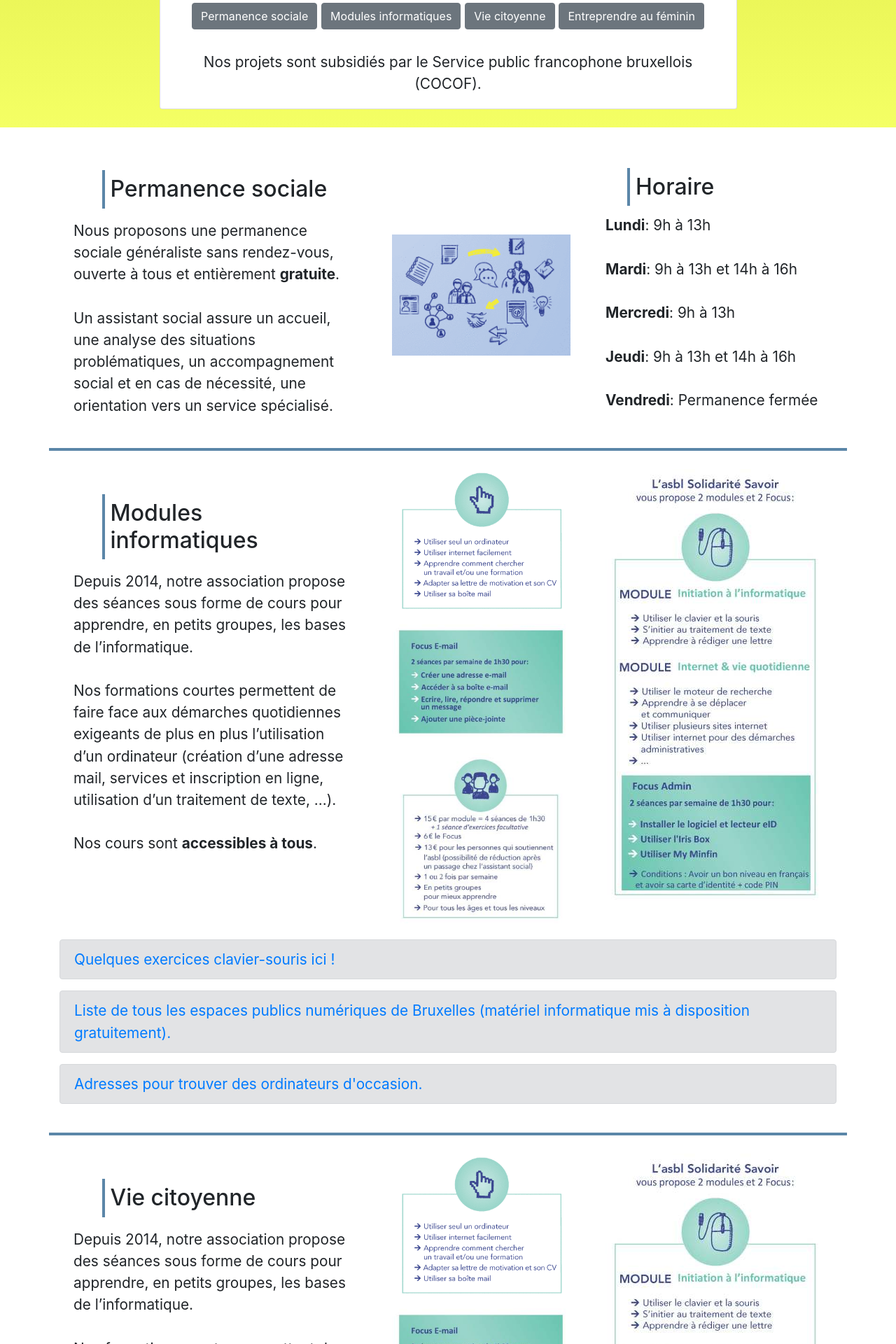
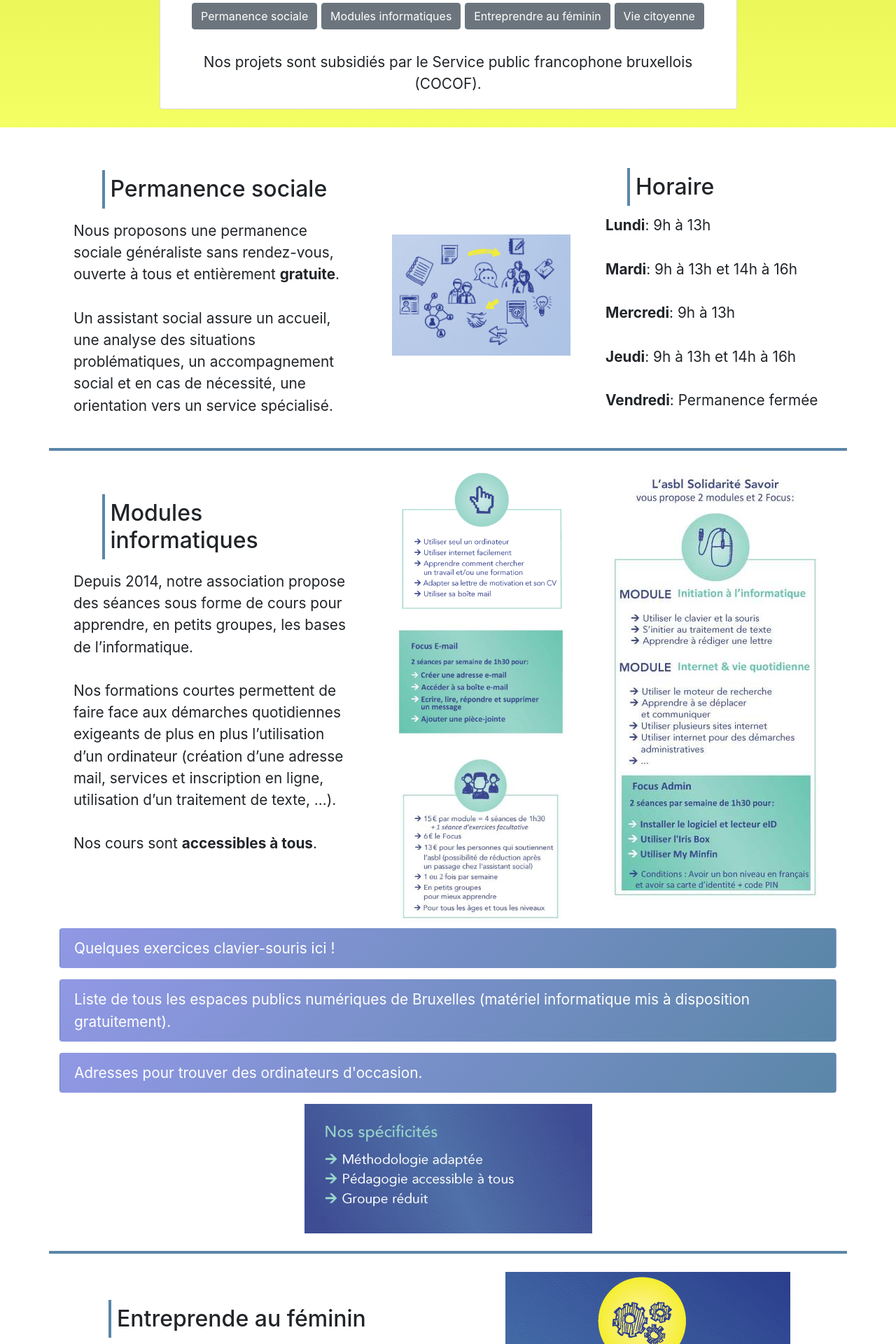
Before and after one commit to RomainVandevoorde/multipage-website-in-php, a PHP site: page /projets.php in a window 1280 px wide. Shown: the part 440-2360 px from the top of the page at 70% size. Run offline with PHP 8.4, Linux system fonts and the light colour scheme.

Commit message:
ProjetsPageEnd

```diff
--- a/assets/style/style.css
+++ b/assets/style/style.css
@@ -2,7 +2,7 @@ body {
   font-size: 1.3em;
 }
 
-.blueBack {
+.blueBackGrad {
   background-image: -moz-linear-gradient(135deg, #5b86a8, #9198e5);
   background-image: -webkit-linear-gradient(135deg, #5b86a8, #9198e5);
 }
@@ -10,6 +10,10 @@ body {
 .yellowBack {
   background-image: -moz-linear-gradient(#e2ed4d, #f4ff64);
   background-image: -webkit-linear-gradient(#e2ed4d, #f4ff64);
+}
+
+.blueBack {
+  background-color: #8a47e8;
 }
 
 .whiteFont {
@@ -77,6 +81,10 @@ body {
   .proImgTop {padding-top: 8rem}
 }
 
+@media screen and (min-width: 768px){
+  .proImgTop2 {padding-top: 4rem}
+}
+
 .proDiv {
   border-bottom: solid #5b86a8 4px;
 }
--- a/index.php
+++ b/index.php
@@ -6,7 +6,7 @@ require __DIR__.'/templates/header.php';
 
 <!-- 1 Card-Acceuil : need illustration to his right & link to Projets-page -->
 
-<div class="blueBack">
+<div class="blueBackGrad">
   <div class="container">
     <div class="row">
       <div class="col-sm-12 col-md-12 col-lg-8 col-xl-8">
@@ -74,7 +74,7 @@ require __DIR__.'/templates/header.php';
 
 <!-- 3 Card-CASG : to hidden -->
 
-<div class="blueBack">
+<div class="blueBackGrad">
 <div class="container">
     <div class="row">
       <div class="col-sm-12 col-md-12 col-lg-8 col-xl-8 offset-lg-4 offset-xl-4">
@@ -109,7 +109,7 @@ require __DIR__.'/templates/header.php';
     </div>
   </div>
 
-<!-- 3 Card-Soutenir & 4 Card-Volontaire -->
+<!-- 4 Card-Soutenir & 5 Card-Volontaire -->
 
 <div class="container">
   <div class="row">
--- a/projets.php
+++ b/projets.php
@@ -11,15 +11,15 @@ require __DIR__.'/templates/header.php';
      <div class="row justify-content-center">
        <div class="col-sm-12 col-md-12 col-lg-9 col-xl-9">
          <div class="card text-center">
-            <div class="card-header blueBack">
+            <div class="card-header blueBackGrad">
               <h2 class="card-title whiteFont">Nos projets</h2>
             </div>
             <div class="card-body">
               <p class="card-text">Notre approche vise à permettre à nos publics d’avoir plus de pouvoir d’action et d’influence sur leur environnement grâce à différents projets.</p>
               <a href="#permSoc" class="btn btn-secondary">Permanence sociale</a>
               <a href="#modInfo" class="btn btn-secondary">Modules informatiques</a>
-              <a href="#" class="btn btn-secondary">Vie citoyenne</a>
               <a href="#" class="btn btn-secondary">Entreprendre au féminin</a>
+              <a href="#viCi" class="btn btn-secondary">Vie citoyenne</a>
               <p class="card-text"></br>Nos projets sont subsidiés par le Service public francophone bruxellois (COCOF).</p>
             </div>
           </div>
@@ -81,55 +81,94 @@ require __DIR__.'/templates/header.php';
        <img src="assets/img/image-mi-2.jpg" class="img-fluid mx-auto d-block" alt="Responsive image">
      </div>
   </div>
-  <div class="row" id="modInfoLinks">
+  <!-- to hidden --------------------------->
+  <div class="row">
     <div class="col-sm-12 col-md-12 col-lg-12 col-xl-12">
-      <div class="alert alert-secondary" role="alert">
-        <a href="https://solidarite-savoir.be/exercices-par-module/" target="_blank">Quelques exercices clavier-souris ici !</a>
+      <div class="alert blueBackGrad" role="alert">
+        <a href="https://solidarite-savoir.be/exercices-par-module/" class="whiteFont" target="_blank">Quelques exercices clavier-souris ici !</a>
       </div>
-      <div class="alert alert-secondary" role="alert">
-        <a href="https://solidarite-savoir.be/espace-public-numerique/" target="_blank">Liste de tous les espaces publics numériques de Bruxelles (matériel informatique mis à disposition gratuitement).</a>
+      <div class="alert blueBackGrad" role="alert">
+        <a href="https://solidarite-savoir.be/espace-public-numerique/" class="whiteFont" target="_blank">Liste de tous les espaces publics numériques de Bruxelles (matériel informatique mis à disposition gratuitement).</a>
       </div>
-      <div class="alert alert-secondary" role="alert">
-        <a href="https://solidarite-savoir.be/ordinateurs-doccasion/" target="_blank">Adresses pour trouver des ordinateurs d'occasion.</a>
+      <div class="alert blueBackGrad" role="alert">
+        <a href="https://solidarite-savoir.be/ordinateurs-doccasion/" class="whiteFont" target="_blank">Adresses pour trouver des ordinateurs d'occasion.</a>
       </div>
     </div>
+  </div>
+  <div class="row">
+    <div class="col-sm-12 col-md-12 col-lg-12 col-xl-12">
+      <img src="assets/img/image-mi-5.png" class="img-fluid mx-auto d-block" alt="Responsive image">
+    </div>
+  </div>
+</div>
+
+<!-- Div-Entreprendre-au-féminin -->
+
+<div class="container proDiv" id="enFe">
+  <div class="row">
+    <div class="col-sm-12 col-md-12 col-lg-6 col-xl-6">
+      <div class="card proCard">
+        <div class="card-body">
+          <h2 class="card-title proTitle">Entreprende au féminin</h2>
+          <p class="card-text">Solidarité Savoir soutient depuis 2014 les femmes qui souhaitent développer un projet social et/ou commercial sur la région bruxelloise. </br></br>Des rencontres et des formations courtes sont proposées chaque année sur diverses thématiques (création d’asbl, recherche de subsides, créativité, gestion financière, …).<br><br>Pour être tenu informé des prochaines dates : <a href="contact.php">Contactez nous</a></p>
+        </div>
+      </div>
+     </div>
+     <div class="col-sm-12 col-md-12 col-lg-6 col-xl-6">
+       <img src="assets/img/image-enfé-1.png" class="img-fluid mx-auto d-block" alt="Schéma Permanence Sociale">
+     </div>
   </div>
 </div>
 
 <!-- Div-Vie-Citoyenne -->
 
-<div class="container proDiv" id="modInfo">
+<div class="container proDiv" id="viCi">
   <div class="row">
     <div class="col-sm-12 col-md-12 col-lg-5 col-xl-5">
       <div class="card proCard">
         <div class="card-body">
           <h2 class="card-title proTitle">Vie citoyenne</h2>
-          <p class="card-text">Depuis 2014, notre association propose des séances sous forme de cours pour apprendre, en petits groupes, les bases de l’informatique.</br></br> Nos formations courtes permettent de faire face aux démarches quotidiennes exigeants de plus en plus l’utilisation d’un ordinateur (création d’une adresse mail, services et inscription en ligne, utilisation d’un traitement de texte, …).</br></br>Nos cours sont <b>accessibles à tous</b>.</p>
+          <p class="card-text">	Depuis janvier 2016, notre association propose des modules <b>gratuits</b> d’initiation à la vie citoyenne dans le cadre du programme local de Cohésion sociale de la commune de Molenbeek-St-Jean.
+          </br></br>L’ensemble de nos animateurs a participé à la formation de formateurs à la citoyenneté au <a href="http://www.cbai.be/ target="_blank"">Centre Bruxellois d’Action Interculturelle (CBAI)</a>.</p>
         </div>
       </div>
      </div>
      <div class="col-sm-12 col-md-6 col-lg-3 col-xl-3">
-       <img src="assets/img/image-mi-1.png" class="img-fluid mx-auto d-block" alt="Responsive image">
-       <img src="assets/img/image-mi-3.jpg" class="img-fluid mx-auto d-block" alt="Responsive image">
-       <img src="assets/img/image-mi-4.jpg" class="img-fluid mx-auto d-block" alt="Responsive image">
+       <img src="assets/img/image-vici-1.png" class="img-fluid mx-auto d-block" alt="Responsive image">
      </div>
      <div class="col-sm-12 col-md-6 col-lg-4 col-xl-4">
-       <img src="assets/img/image-mi-2.jpg" class="img-fluid mx-auto d-block" alt="Responsive image">
+       <img src="assets/img/image-vici-2.png" class="img-fluid mx-auto d-block" alt="Responsive image">
      </div>
   </div>
-  <div class="row" id="modInfoLinks">
+  <div class="row">
+    <div class="col-sm-12 col-md-6 col-lg-4 col-xl-4">
+      <img src="assets/img/image-vici-3.jpg" class="img-fluid mx-auto d-block" alt="Responsive image">
+    </div>
+    <div class="col-sm-12 col-md-6 col-lg-4 col-xl-4">
+      <img src="assets/img/image-vici-5.png" class="img-fluid mx-auto d-block proImgTop2" alt="Responsive image">
+    </div>
+    <div class="col-sm-12 col-md-12 col-lg-4 col-xl-4">
+      <img src="assets/img/image-vici-4.png" class="img-fluid mx-auto d-block" alt="Responsive image">
+    </div>
+  </div>
+<!-- to hidden --------------------------->
+  <div class="row">
     <div class="col-sm-12 col-md-12 col-lg-12 col-xl-12">
-      <div class="alert alert-secondary" role="alert">
-        <a href="https://solidarite-savoir.be/exercices-par-module/" target="_blank">Quelques exercices clavier-souris ici !</a>
+      <div class="alert blueBackGrad" role="alert">
+        <a href="https://solidarite-savoir.be/cohesion-sociale/" class="whiteFont" target="_blank">Quelques exercices clavier-souris ici !</a>
       </div>
-      <div class="alert alert-secondary" role="alert">
-        <a href="https://solidarite-savoir.be/espace-public-numerique/" target="_blank">Liste de tous les espaces publics numériques de Bruxelles (matériel informatique mis à disposition gratuitement).</a>
+      <div class="alert blueBackGrad" role="alert">
+        <a href="https://solidarite-savoir.be/listes-des-associations/" class="whiteFont" target="_blank">Liste de tous les espaces publics numériques de Bruxelles (matériel informatique mis à disposition gratuitement).</a>
       </div>
-      <div class="alert alert-secondary" role="alert">
-        <a href="https://solidarite-savoir.be/ordinateurs-doccasion/" target="_blank">Adresses pour trouver des ordinateurs d'occasion.</a>
+      <div class="alert blueBackGrad" role="alert">
+        <a href="https://solidarite-savoir.be/seances-dinformation/" class="whiteFont" target="_blank">Adresses pour trouver des ordinateurs d'occasion.</a>
+      </div>
+      <div class="alert blueBackGrad" role="alert">
+        <a href="https://solidarite-savoir.be/partenaires/" class="whiteFont" target="_blank">Adresses pour trouver des ordinateurs d'occasion.</a>
+      </div>
+      <div class="alert blueBackGrad" role="alert">
+        <a href="https://solidarite-savoir.be/ressources/" class="whiteFont" target="_blank">Adresses pour trouver des ordinateurs d'occasion.</a>
       </div>
     </div>
   </div>
 </div>
-
-<!-- Div-Entreprendre-au-féminin -->
```
Also changed, not shown: assets/img/image-enfé-1.png (added), assets/img/image-vici-1.png (added), assets/img/image-vici-2.png (added), assets/img/image-vici-3.jpg (added), assets/img/image-vici-4.png (added), assets/img/image-vici-5.png (added).
